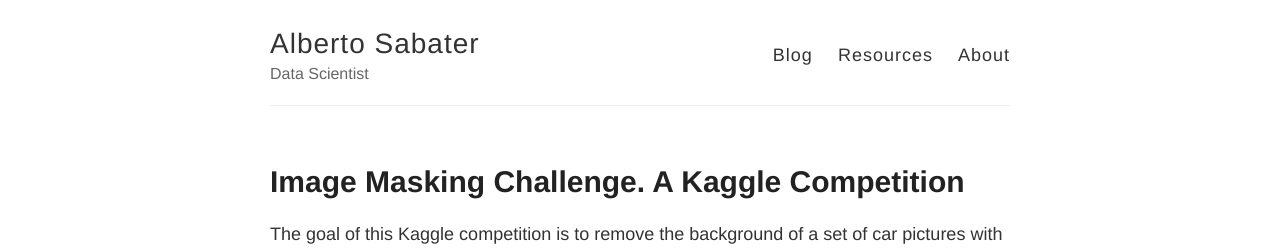
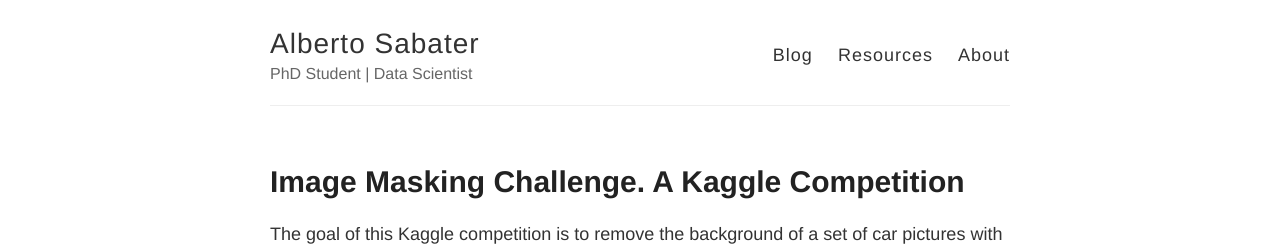
Before and after one commit to AlbertoSabater/AlbertoSabater.github.io, a Jekyll site: the page built from index.html, in a window 1280 px wide. Shown: the top 250 px of the page. Built offline with Jekyll 4.4.1, drawn with Linux system fonts in a browser that asks for light colours.

Commit message:
Update _config.yml

```diff
--- a/_config.yml
+++ b/_config.yml
@@ -6,7 +6,7 @@
 name: Alberto Sabater
 
 # Short bio or description (displayed in the header)
-description: Data Scientist
+description: PhD Student | Data Scientist
 
 # URL of your avatar or profile pic (you could use your GitHub profile pic)
 avatar:
@@ -23,7 +23,7 @@ footer-links:
   flickr:
   github: AlbertoSabater
   instagram:
-  linkedin: asabater94
+  linkedin: alberto-sabater
   pinterest:
   rss: # just type anything here for a working RSS icon
   twitter: asabater_
```
